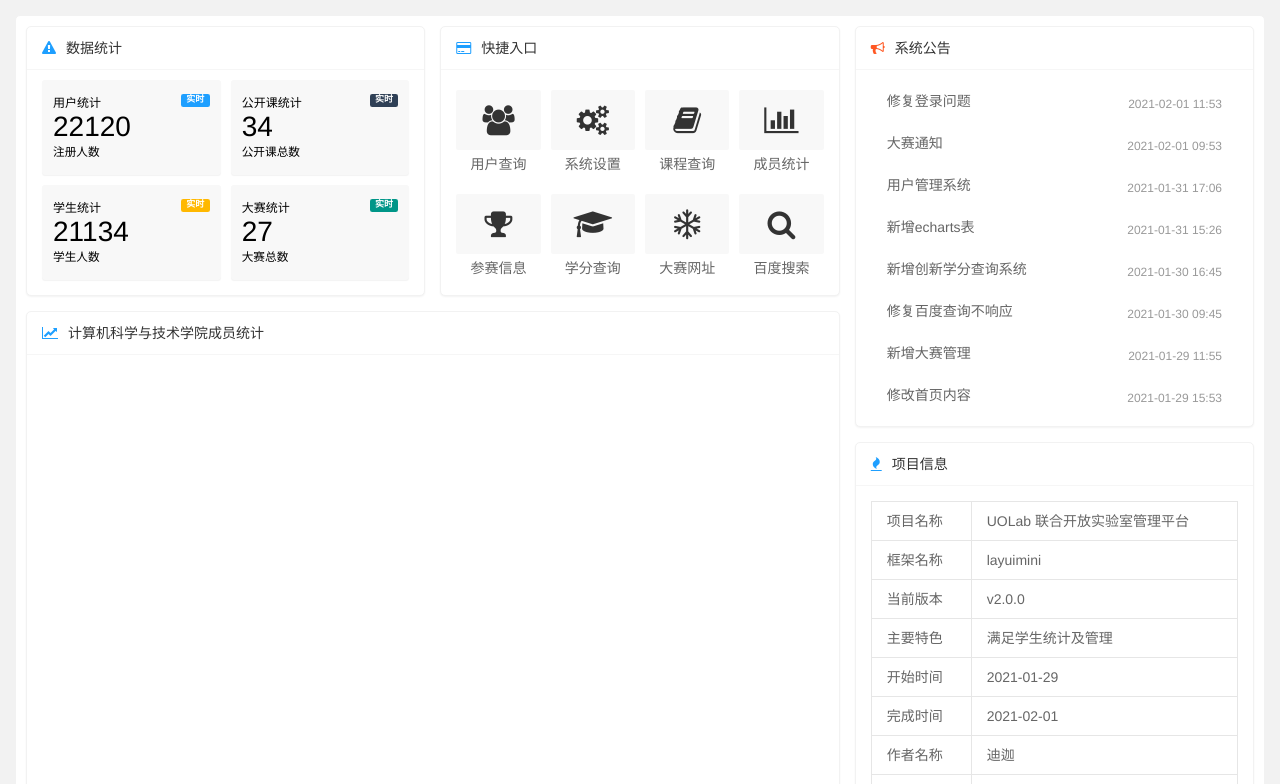
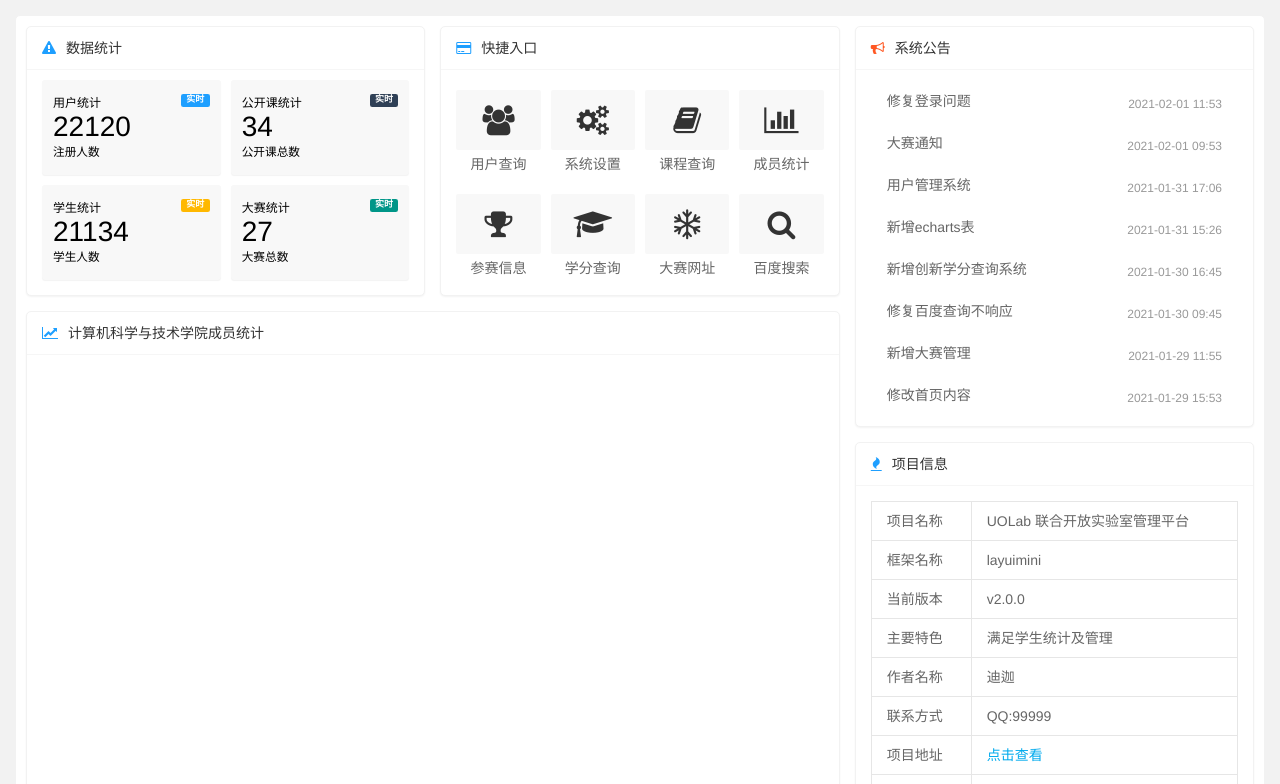
Before and after one commit to zhang-wen1/UOLab, a plain HTML site: page page/welcome-1.html in a window 1280 px wide. Shown: the top 784 px of the page. Drawn offline with Linux system fonts and the light colour scheme.

Commit message:
Update welcome-1.html

```diff
--- a/page/welcome-1.html
+++ b/page/welcome-1.html
@@ -300,14 +300,7 @@
                                 <td>主要特色</td>
                                 <td>满足学生统计及管理</td>
                             </tr>
-                            <tr>
-                                <td>开始时间</td>
-                                <td>2021-01-29</td>
-                            </tr>
-                            <tr>
-                                <td>完成时间</td>
-                                <td>2021-02-01</td>
-                            </tr>
+
                             <tr>
                                 <td>作者名称</td>
                                 <td>迪迦</td>
```
